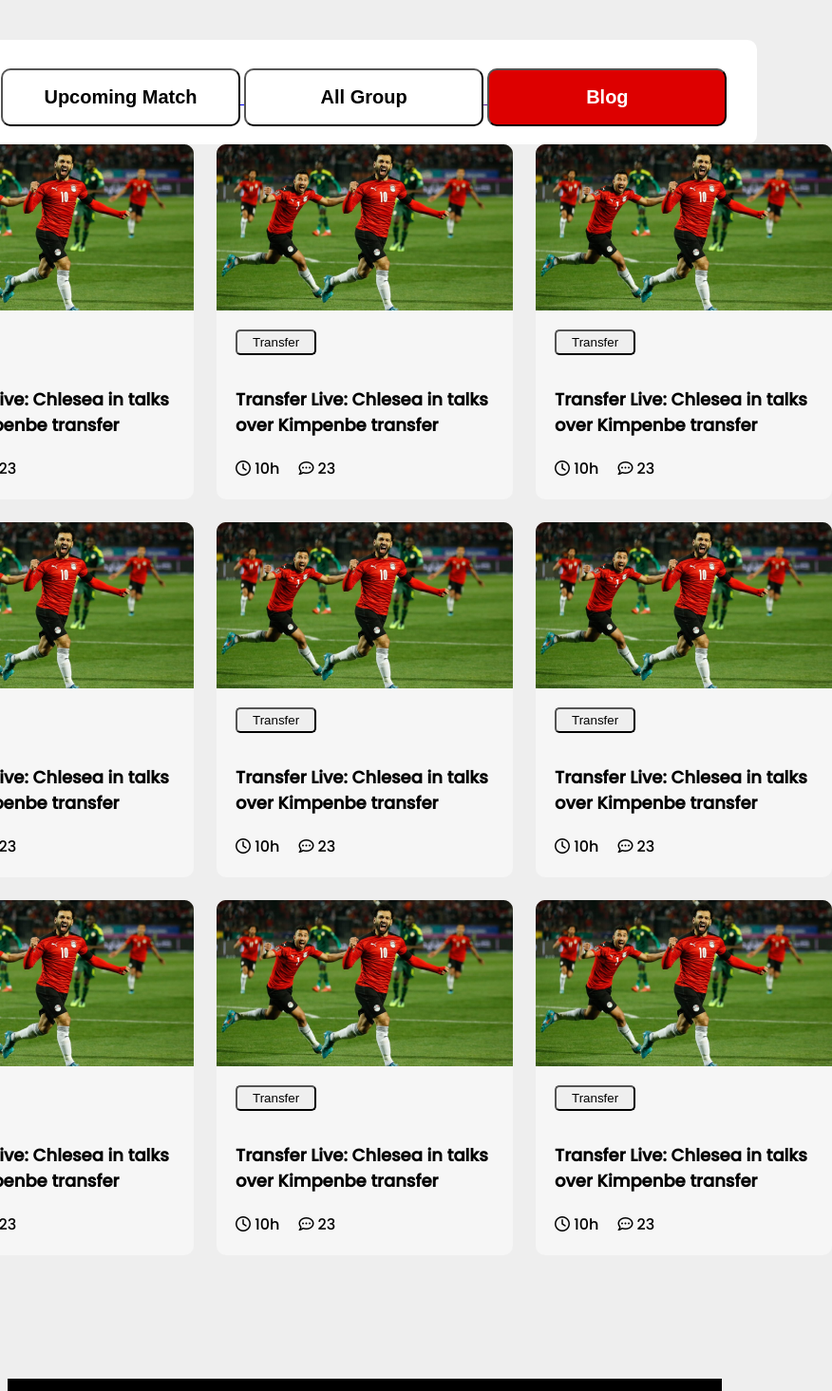
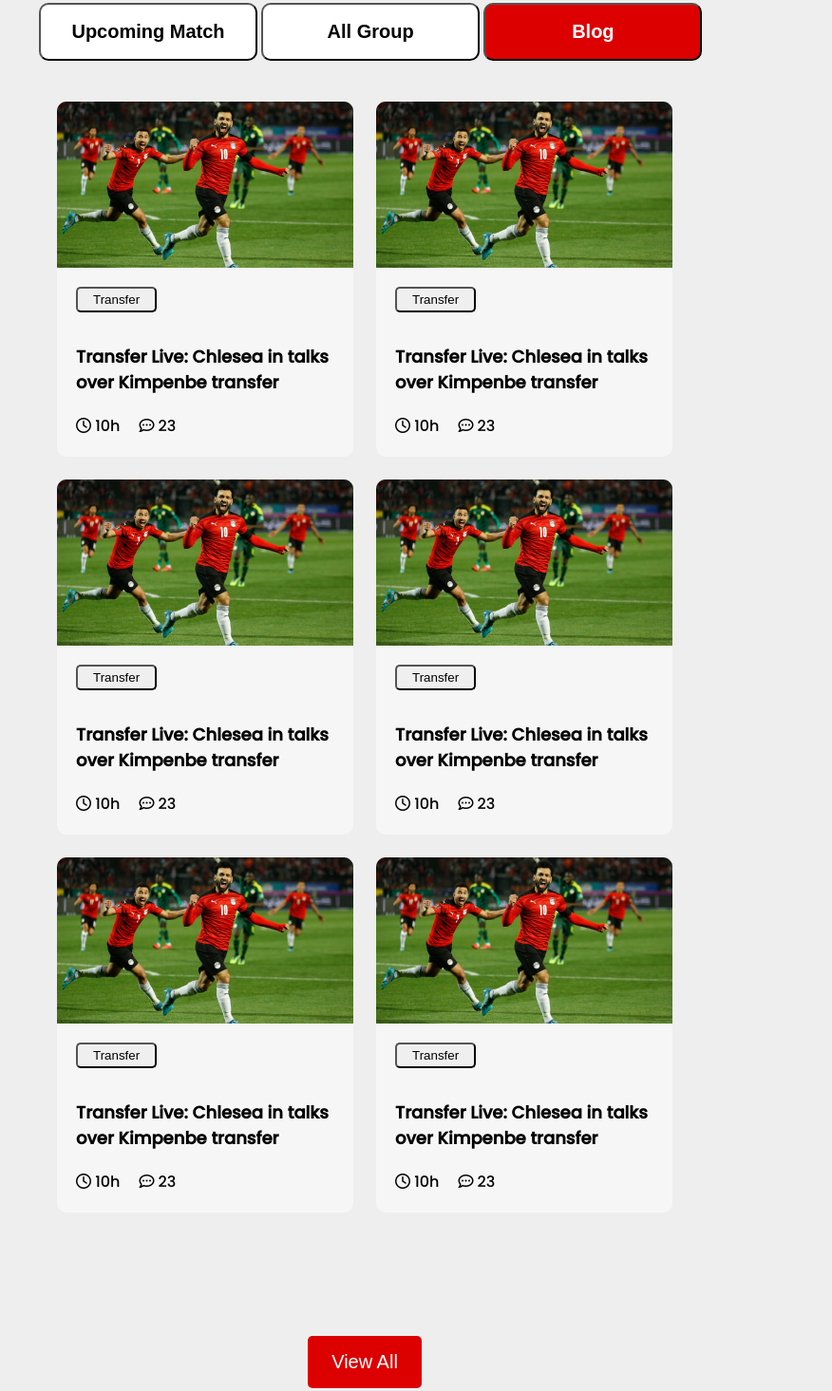
Before and after one commit to RittikSheikh/football-match, a plain HTML site: page index.html in a window 768 px wide. Shown: the part 565-2030 px from the top of the page at 95% size, 876 px wide, since content can reach past the window. Drawn offline with Linux system fonts and the light colour scheme.

```diff
--- a/index.html
+++ b/index.html
@@ -145,7 +145,7 @@
                                 </div>
                              </div>
                         </article>
-                        <article>
+                        <article class="none">
                             <div class="player-img">
                                 <img src="images/Blog Image.png" alt="">
                             </div>
@@ -162,7 +162,7 @@
                                 </div>
                              </div>
                         </article>
-                        <article>
+                        <article class="none">
                             <div class="player-img">
                                 <img src="images/Blog Image.png" alt="">
                             </div>
@@ -179,7 +179,7 @@
                                 </div>
                              </div>
                         </article>
-                        <article>
+                        <article class="none">
                             <div class="player-img">
                                 <img src="images/Blog Image.png" alt="">
                             </div>
--- a/style.css
+++ b/style.css
@@ -329,6 +329,9 @@
 
 /* medium devices midea query */
 @media only screen and (min-width: 670px) and (max-width: 991.98px) {
+   header{
+      margin-bottom: 70px;
+   }
    .header-des{
       width: 316px;
       margin-top: 60px;
@@ -354,9 +357,29 @@
    }
    .side-menu-card{
       margin-right: 0;
-      background-color: white;
+      background-color: #EEEEEE;
       width: 826px;
       height: 110px;
       display: flex;
    }
+   .menu-buttons{
+      margin-left: 70px;
+   }
+   .menu-buttons a{
+      text-decoration: none;
+    }
+    .menu-buttons button{
+      width: 230px;
+    }
+    .blogs{
+      grid-template-columns: repeat(2, 1fr);
+      margin-top: 24px;
+      width: ;
+    }
+    .none{
+      display: none;
+    }
+    .view-all button{
+      display: inline;
+    }
 }
```
